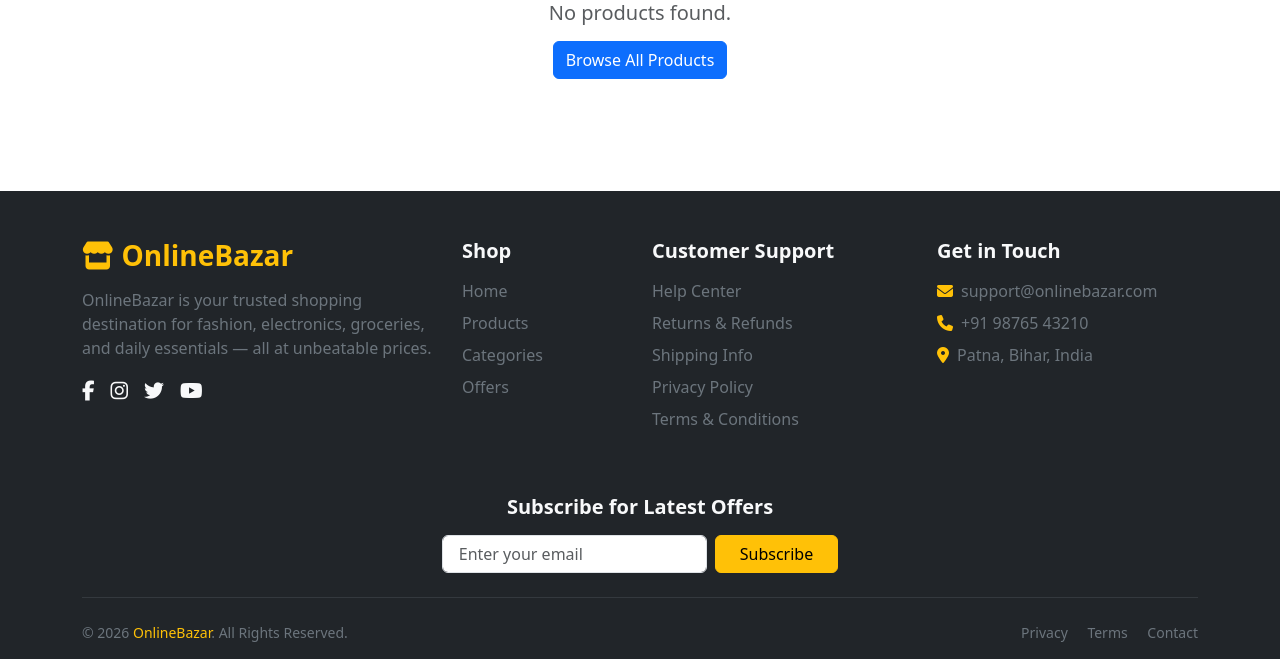
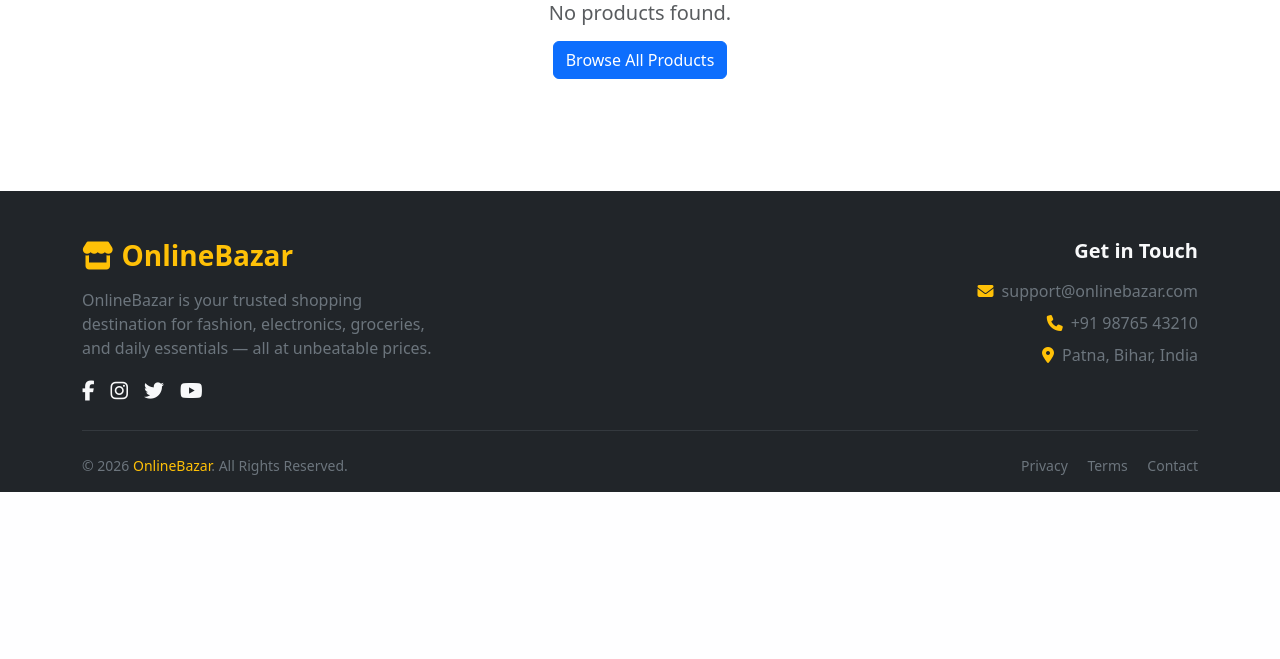
Before and after one commit to Nirajjj11/E-Commerce-Function-based, a Django app: page / in a window 1280 px wide. Shown: the part 688-1347 px from the top of the page. After the commit the page ends 1180 px from the top, so only its background shows below. Run offline with Django 5.2, Linux system fonts and the light colour scheme; data that the repository does not hold is empty; parts of the project's set-up code (start-up, migrations or seed data) failed here and were passed over.

Commit message:
footer corrected

```diff
--- a/templates/base.html
+++ b/templates/base.html
@@ -142,31 +142,8 @@
         </div>
       </div>
 
-      <!-- Shopping Links -->
-      <div class="col-lg-2 col-md-6">
-        <h5 class="fw-semibold mb-3">Shop</h5>
-        <ul class="list-unstyled">
-          <li><a href="/" class="text-secondary text-decoration-none d-block mb-2">Home</a></li>
-          <li><a href="/products/" class="text-secondary text-decoration-none d-block mb-2">Products</a></li>
-          <li><a href="/categories/" class="text-secondary text-decoration-none d-block mb-2">Categories</a></li>
-          <li><a href="/offers/" class="text-secondary text-decoration-none d-block mb-2">Offers</a></li>
-        </ul>
-      </div>
-
-      <!-- Customer Support -->
-      <div class="col-lg-3 col-md-6">
-        <h5 class="fw-semibold mb-3">Customer Support</h5>
-        <ul class="list-unstyled">
-          <li><a href="/help/" class="text-secondary text-decoration-none d-block mb-2">Help Center</a></li>
-          <li><a href="/returns/" class="text-secondary text-decoration-none d-block mb-2">Returns & Refunds</a></li>
-          <li><a href="/shipping/" class="text-secondary text-decoration-none d-block mb-2">Shipping Info</a></li>
-          <li><a href="/privacy/" class="text-secondary text-decoration-none d-block mb-2">Privacy Policy</a></li>
-          <li><a href="/terms/" class="text-secondary text-decoration-none d-block mb-2">Terms & Conditions</a></li>
-        </ul>
-      </div>
-
       <!-- Contact -->
-      <div class="col-lg-3 col-md-6">
+      <div class="col-lg-3 col-md-6 text-md-end ms-auto">
         <h5 class="fw-semibold mb-3">Get in Touch</h5>
         <p class="text-secondary mb-2">
           <i class="fas fa-envelope me-2 text-warning"></i>support@onlinebazar.com
@@ -181,23 +158,6 @@
 
     </div>
 
-    <!-- Newsletter -->
-    <div class="row mt-5">
-      <div class="col-md-8 mx-auto text-center">
-        <h5 class="fw-semibold mb-3">Subscribe for Latest Offers</h5>
-        <form class="d-flex flex-wrap justify-content-center gap-2">
-          <input
-            type="email"
-            class="form-control w-auto px-3"
-            placeholder="Enter your email"
-            required
-          >
-          <button type="submit" class="btn btn-warning px-4">
-            Subscribe
-          </button>
-        </form>
-      </div>
-    </div>
 
     <hr class="border-secondary my-4">
 
```
